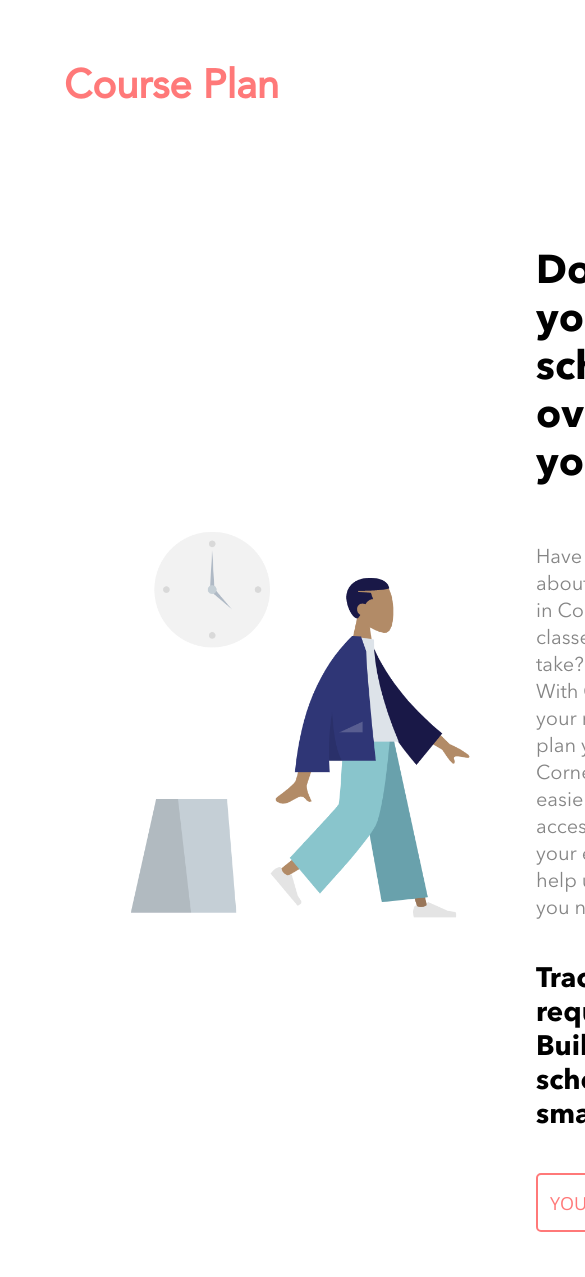
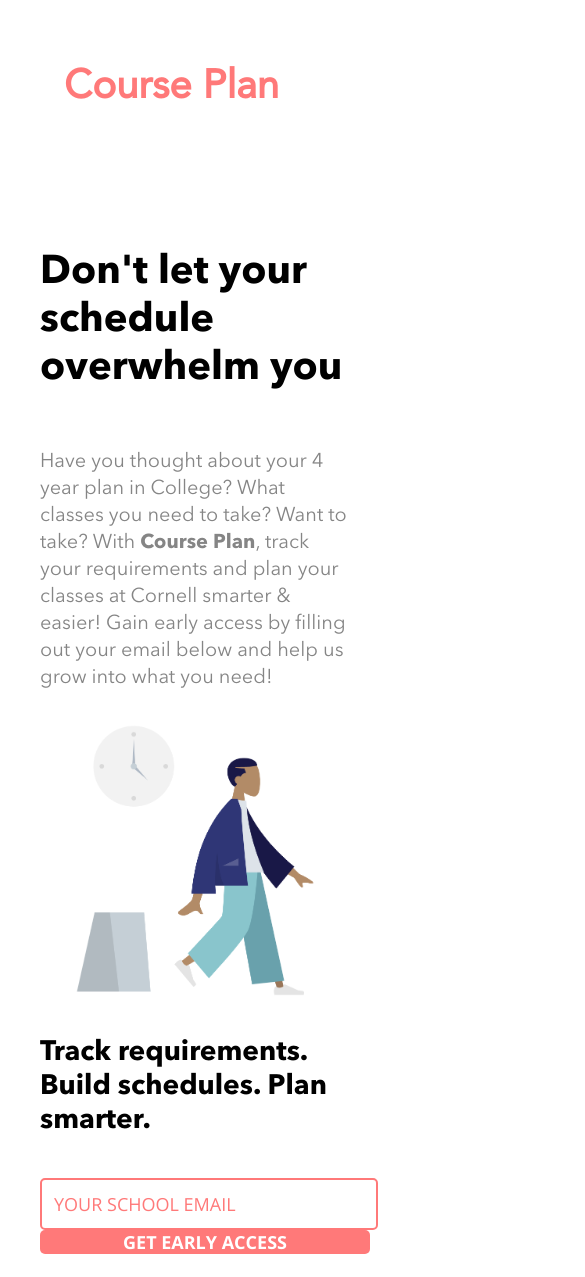
Before and after one commit to cornell-dti/course-plan-landingpage, a Vue app: page / in a window 390 px wide. Shown: the top 1277 px of the page, 585 px wide, since content can reach past the window. Before the commit the page ends 1240 px from the top, so only its background shows below. Built offline with nearby package versions, Linux system fonts and the light colour scheme.

Commit message:
Responsive
First try on making the page responsive.

```diff
--- a/src/components/HelloWorld.vue
+++ b/src/components/HelloWorld.vue
@@ -10,7 +10,7 @@
       <div class="landing-imageWrapper">
         <img class="landing-image" src="@/assets/image.png" />
       </div>
-      <div class="landing-contentWrapper">
+      <div class="landing-wrapper">
         <h2 class="landing-header">Don't let your schedule overwhelm you</h2>
         <div class="landing-body">
           <span class="landing-text">
@@ -21,6 +21,9 @@
           <span class="landing-text">, track your requirements and plan your classes at Cornell smarter & easier!
             Gain early access by filling out your email below and help us grow into what you need!
           </span>
+        </div>
+        <div class="landing-imageWrapper--mobile">
+          <img class="landing-image" src="@/assets/image.png" />
         </div>
         <h3 class="landing-subHeader">Track requirements. Build schedules. Plan smarter.</h3>
         <div class="landing-inputWrapper">
@@ -126,6 +129,12 @@
   justify-content: center;
 }
 
+.landing-imageWrapper--mobile {
+  display: flex;
+  justify-content: center;
+  margin-top: 2rem;
+}
+
 .landing-header {
   font-size: 40px;
   font-family: AvenirBold;
@@ -157,6 +166,7 @@
   justify-content: space-between;
   font-size: 18px;
   height: 59px;
+  margin-bottom: 2rem;
 }
 
 .landing-input {
@@ -206,4 +216,40 @@
   text-transform: uppercase;
   font-size: 18px;
 }
+
+@media (max-width: 1023px) {
+  .landing-imageWrapper{
+    display: none;
+  }
+
+  .landing-content {
+    margin-left: 2rem;
+    margin-right: 2rem;
+  }
+
+  .landing-image {
+    max-width: 15rem;
+  }
+
+  .landing-inputWrapper {
+    display: flex;
+    flex-direction: column;
+  }
+
+  .landing-input {
+    width: 100%;
+    margin-right: 0;
+  }
+
+  .landing-button {
+    width: 100%;
+  }
+}
+
+@media (min-width: 1024px) {
+  .landing-imageWrapper--mobile{
+    display: none;
+  }
+}
+
 </style>
```
